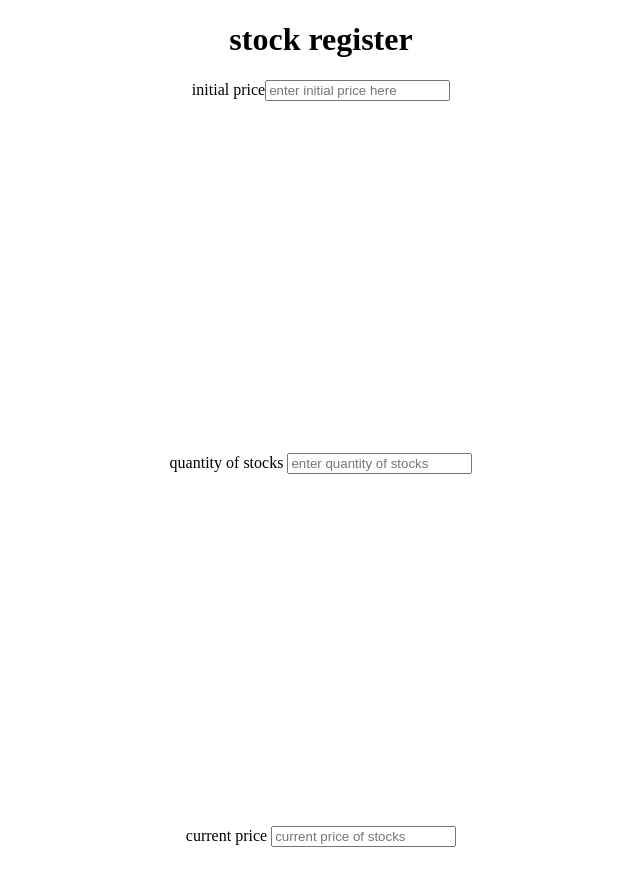
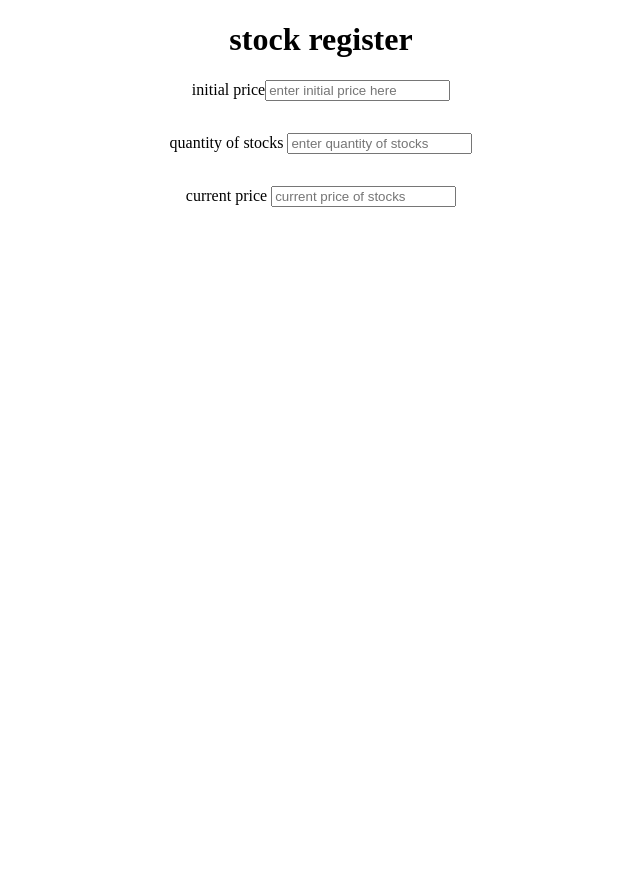
Before and after one commit to iprankurpandey/stock-purchase-profit-or-loss-Mark-XIV, a plain HTML site: page index.html in a window 1280 px wide. Shown: the whole page, without its empty margins (319-959 px from the left). After the commit the page ends 800 px from the top, so only its background shows below. Drawn offline with Linux system fonts and the light colour scheme.

Commit message:
updated padding

```diff
--- a/style.css
+++ b/style.css
@@ -3,5 +3,5 @@ body{
 }
 label{
     display: block;
-    padding-bottom: 22rem;
+    padding-bottom: 2rem;
 }
```
